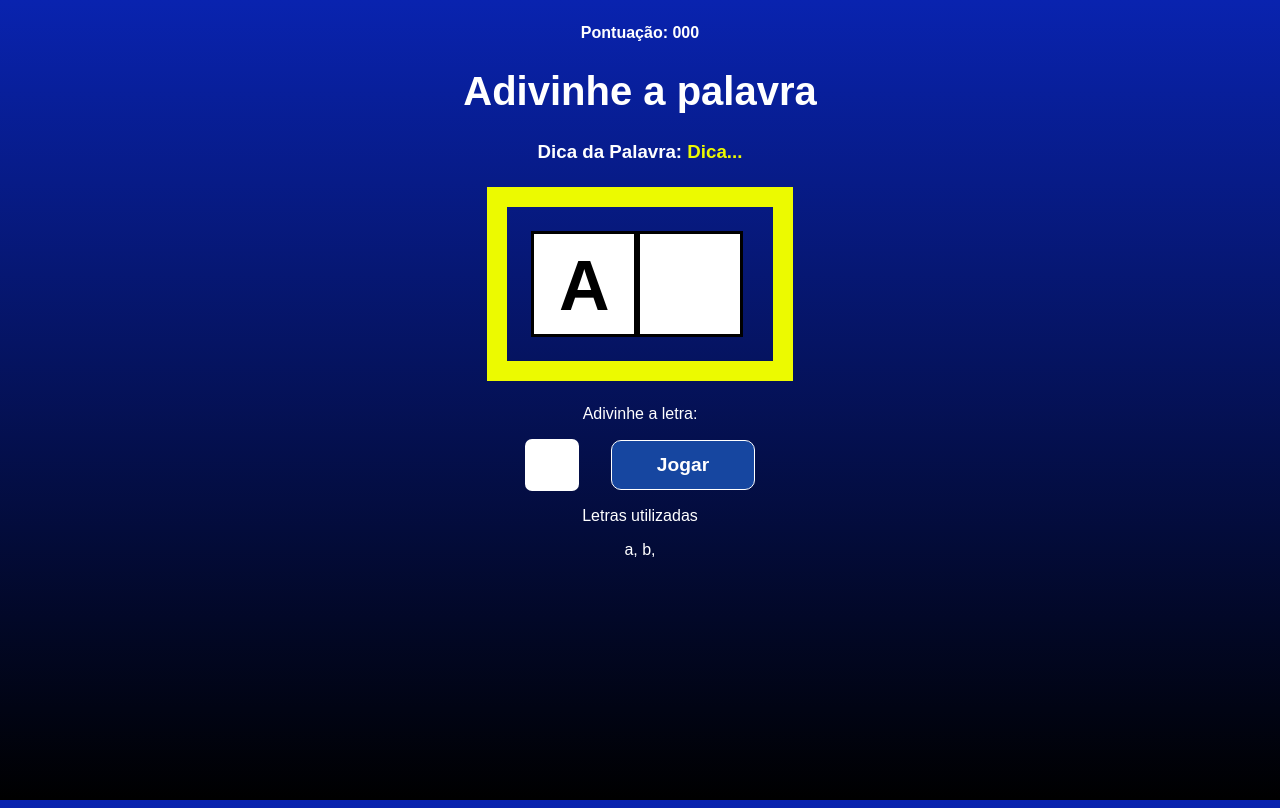
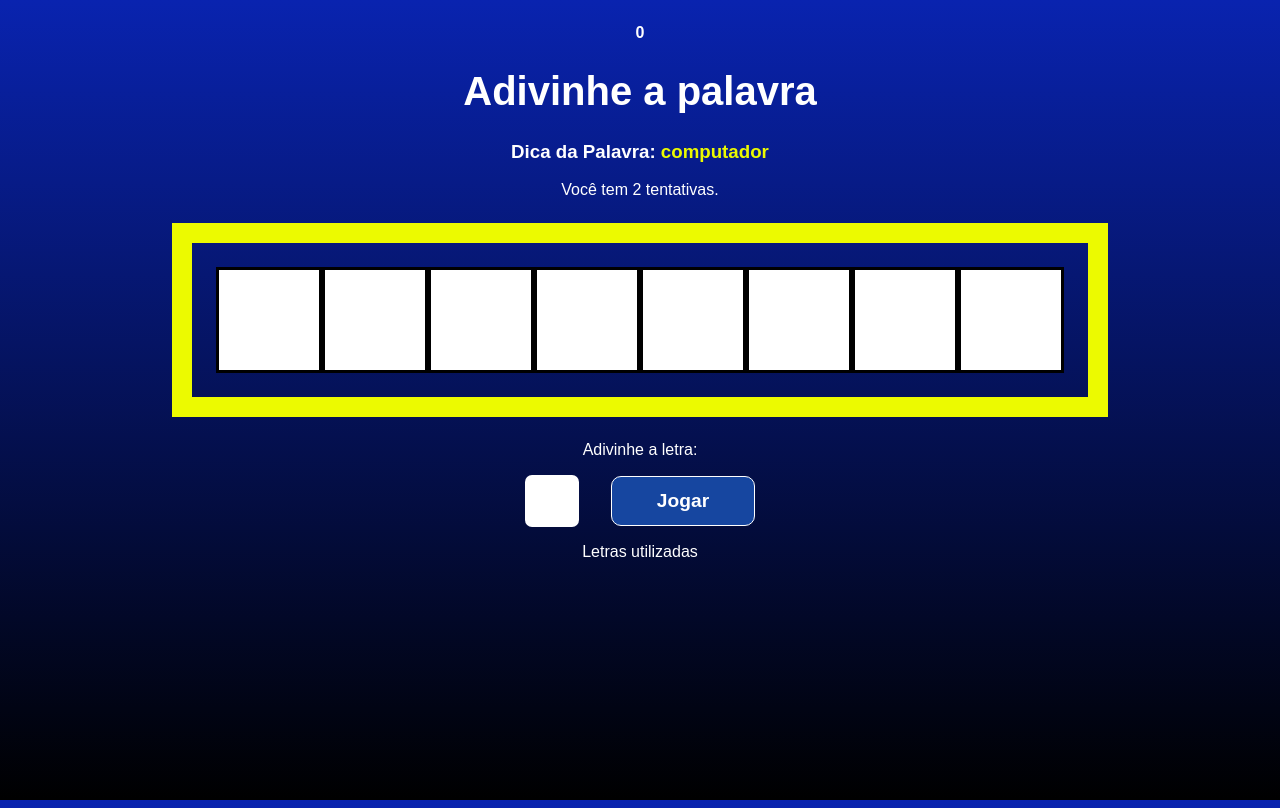
Before and after one commit to jbcodex/reactjs, a React (Vite) app in the folder secret_word_app/: page / in a window 1280 px wide. Both pictures are taken after a click on the button "Começar jogo". Built offline with nearby package versions, Linux system fonts and the light colour scheme.

Commit message:
Consumo dos states iniciado

```diff
--- a/secret_word_app/src/App.jsx
+++ b/secret_word_app/src/App.jsx
@@ -24,6 +24,7 @@ const stages = [
 function App() {
   //Definindo o estado do GameStage
   const [gameStage, setGameStage] = useState(stages[0].name)
+  const [words] = useState(wordsList);
 
 
 //Definindo variáveis para a escolha das categorias e palavras
@@ -31,8 +32,10 @@ function App() {
   const [pickedCategory, setPickCategory] = useState();
   const [letters, setLetters] = useState([])
 
-  //Criando a variável word com os dados da WordsList
-  const [words] = useState(wordsList);
+  const [gessedLetters, setgessedLettes] = useState([]);
+  const [wrongLetters, setWrongLetterss] = useState([]);
+  const [gesses, setGesses] = useState(2);
+  const [score, setScore] = useState(0)
 
   //Escolhendo a catgoria e a palavra
   const pickWordAndCategory = ()=>{
@@ -52,7 +55,8 @@ function App() {
     setGameStage(stages[1].name)
     setPickCategory(category)
     setPickedWord(words)
-    setLetters(letters)
+    setLetters(wordLetters)
+    console.log(wordLetters)
     //Definidas as categorias e letras
   }
 
@@ -75,7 +79,16 @@ function App() {
       <div className="App">
          {/*Definindo as condições ternárias para a exibição das telas*/}
          {gameStage === "start" &&  <StartScreen startGame={startGame} />}
-         {gameStage === "game" &&  <Game verifyLetter={verifyLetter} />}
+         {gameStage === "game" &&  <Game
+                verifyLetter={verifyLetter}
+                pickedWord={pickedWord}
+                pickedCategory={pickedCategory}
+                letters={letters}
+                gessedLetters={gessedLetters}
+                wrongLetters={wrongLetters}
+                gesses={gesses}
+                score={score}
+          />}
          {gameStage === "end" &&  <GameOver getStart={getStart} />}
       </div>
     </>
--- a/secret_word_app/src/components/Game.jsx
+++ b/secret_word_app/src/components/Game.jsx
@@ -1,19 +1,38 @@
 /* eslint-disable react/prop-types */
 import "./Game.css"
 
-const Game = ({verifyLetter}) => {
+const Game = ({
+      verifyLetter,
+      pickedWord,
+      pickedCategory,
+      letters,
+      gessedLetters,
+      wrongLetters,
+      gesses,
+      score
+
+    }) => {
   return (
    <div className="game">
     <p className="points">
-      <span>Pontuação: 000</span>
+      <span>{score}</span>
     </p>
     <h1>Adivinhe a palavra</h1>
     <h3 className="tip">
-      Dica da Palavra: <span>Dica...</span>
+      Dica da Palavra: <span>{pickedCategory}</span>
     </h3>
+    <p>{gesses > 1 ? "Você tem" : ""} {gesses > 1 ? gesses : ""} {gesses > 1 ? "tentativas" : "Última tentativa"}.</p>
     <div className="wordContainer">
-      <span className="letter">A</span>
-      <span className="blankSquare"></span>
+
+      {letters.map((letter, i)=>(
+        gessedLetters.includes(letter) ? (
+            <span key={i} className="letter">{letter}</span>
+        ) : (
+            <span key={i} className="blankSquare"></span>
+
+        )
+      ))}
+
     </div>
     <div className="letterContainer">
       <p>Adivinhe a letra:</p>
@@ -24,8 +43,9 @@ const Game = ({verifyLetter}) => {
     </div>
     <div className="wrongLettersContainer">
       <p>Letras utilizadas</p>
-      <span>a, </span>
-      <span>b, </span>
+     {wrongLetters.map((letter, i)=>(
+        <span key={i}>{letter}, </span>
+     ))}
     </div>
    </div>
   )
```
